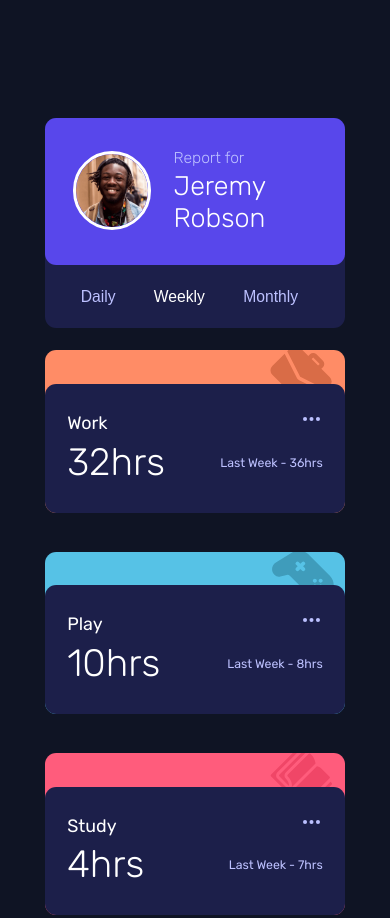
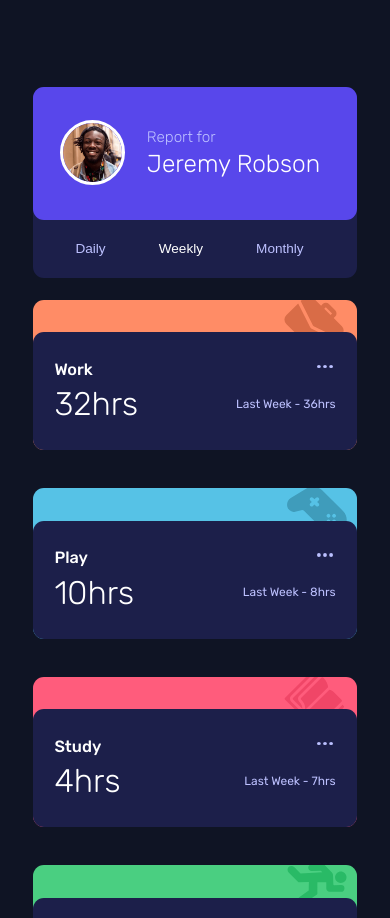
Before and after one commit to HernanChoquo161Dev/FEM-TimeTrackingDashboardMain, a plain HTML site: page index.html in a window 390 px wide. Shown: the top 918 px of the page. Drawn offline with Linux system fonts and the light colour scheme.

Commit message:
fix other responsive bug - CSS

```diff
--- a/css/style.css
+++ b/css/style.css
@@ -39,6 +39,10 @@ body {
 /*main page*/
 .main-page {
   padding: 5rem 1rem;
+
+  position: relative;
+  top: 50vh;
+  transform: translateY(-50%);
 }
 /*component*/
 .tracking-dashboard {
@@ -248,14 +252,14 @@ body {
     opacity: 1;
   }
 }
-@media screen and (min-width: 1500px) {
-  /*main page*/
-  .main-page {
-    padding: 0;
-
-    position: relative;
-    top: 50vh;
-    transform: translateY(-50%);
+@media screen and (max-width: 1440px) {
+  html {
+    font-size: 52%;
+  }
+  /*time tracking section*/
+  .tracking-dashboard__tracking-box {
+    flex: 0 1 90rem;
+    grid-template-columns: repeat(auto-fill, minmax(200px, 1fr));
   }
 }
 @media screen and (max-width: 1300px) {
@@ -266,9 +270,6 @@ body {
 @media screen and (max-width: 1024px) {
   html {
     font-size: 44.5%;
-  }
-  .main-page {
-    padding: 5rem 2rem;
   }
   /*time tracking section*/
   .tracking-dashboard__tracking-box {
@@ -282,6 +283,7 @@ body {
   }
   /*main page*/
   .main-page {
+    padding: 0;
     top: 0;
     transform: translateY(0);
   }
@@ -306,7 +308,7 @@ body {
     padding: 6rem 5rem;
   }
   .info-user__image-box {
-    width: 14rem;
+    width: 12rem;
     height: 100%;
 
     display: inline-block;
@@ -325,7 +327,7 @@ body {
     font-size: 2.8rem;
   }
   .info-user__name {
-    font-size: 4.8rem;
+    font-size: 4.5rem;
   }
   /*time change block*/
   .time-change {
@@ -340,7 +342,7 @@ body {
     margin-bottom: 0;
   }
   .time-change__change-time {
-    font-size: 2.8rem;
+    font-size: 2.5rem;
   }
   /*time tracking section*/
   .tracking-dashboard__tracking-box {
@@ -374,7 +376,7 @@ body {
   .time-tracking__time {
     display: inline-block;
 
-    font-size: 6.8rem;
+    font-size: 6rem;
 
     margin: 0;
   }
@@ -395,8 +397,7 @@ body {
     margin-bottom: 1rem;
   }
   .cell-theme__text {
-    font-size: 3.2rem;
-    font-weight: 400;
+    font-size: 3rem;
   }
   .cell-theme__image {
     width: 3rem;
@@ -413,6 +414,11 @@ body {
     font-size: 53%;
   }
 }
+@media screen and (max-width: 600px) {
+  html {
+    font-size: 49%;
+  }
+}
 @media screen and (max-width: 570px) {
   html {
     font-size: 47%;
@@ -425,7 +431,12 @@ body {
 }
 @media screen and (max-width: 426px) {
   html {
-    font-size: 35%;
+    font-size: 36%;
+  }
+}
+@media screen and (max-width: 414px) {
+  html {
+    font-size: 34%;
   }
 }
 @media screen and (max-width: 376px) {
@@ -440,11 +451,11 @@ body {
 }
 @media screen and (max-width: 320px) {
   html {
-    font-size: 27%;
+    font-size: 26%;
   }
 }
 @media screen and (max-width: 280px) {
   html {
-    font-size: 23%;
+    font-size: 22%;
   }
 }
```
